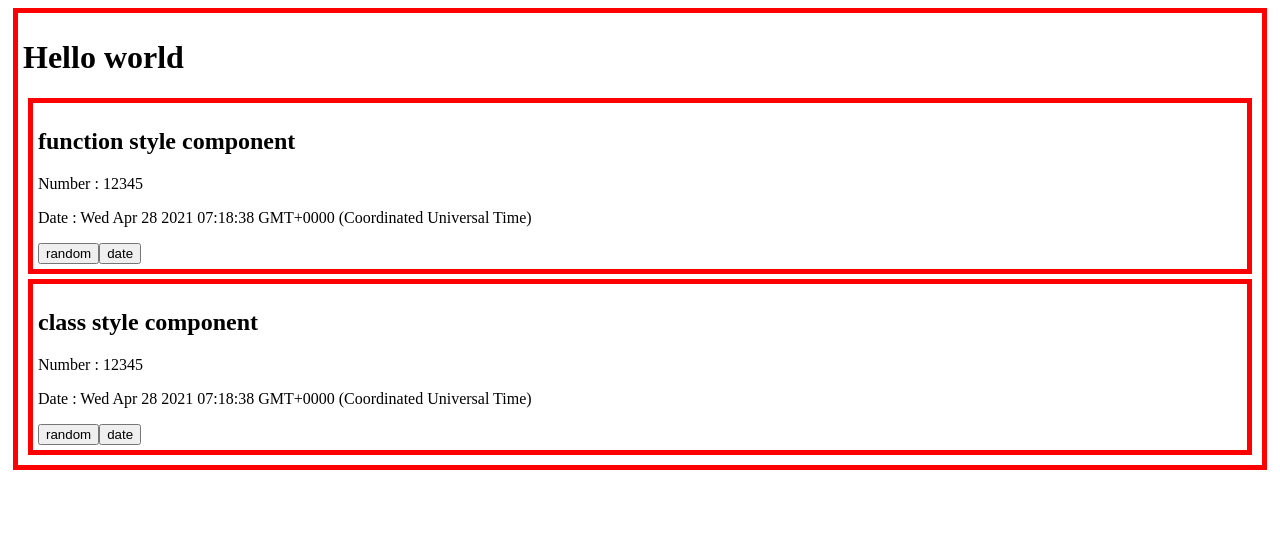
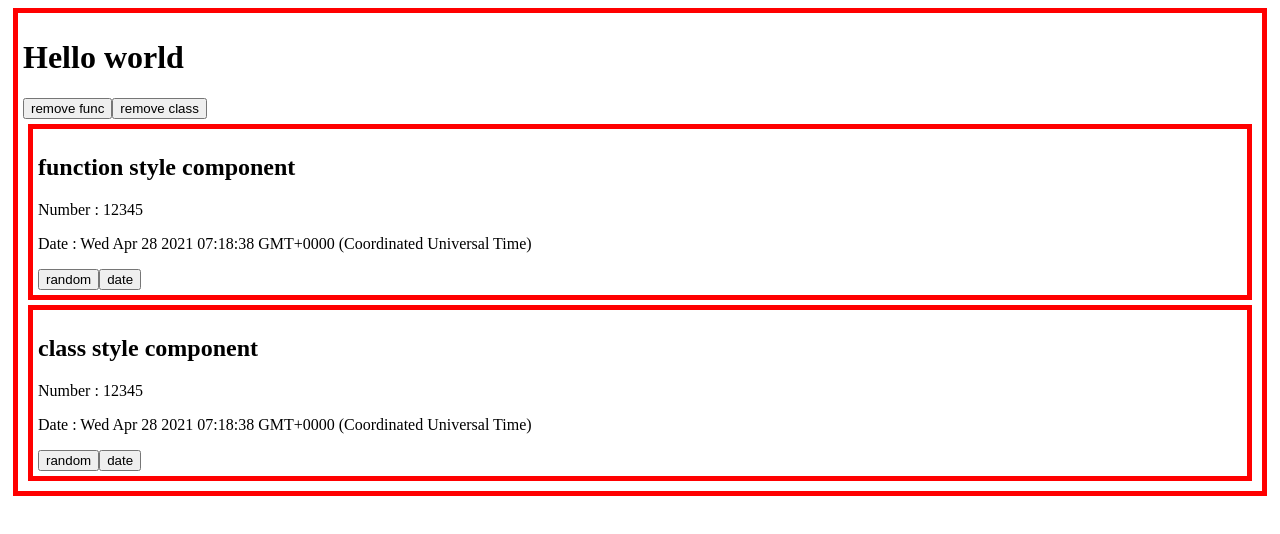
Before and after one commit to jahyun12345/react-component-tsx, a React (Create React App) app: page / in a window 1280 px wide. Shown: the top 534 px of the page. Built offline with nearby package versions, Linux system fonts and the light colour scheme.

Commit message:
* class / function component unmount testing

```diff
--- a/src/App.tsx
+++ b/src/App.tsx
@@ -1,16 +1,27 @@
-import React from 'react';
+import React, { useState } from 'react';
 import './App.css';
 import FuncComp from './component/FunComp';
 import ClassComp from './component/ClassComp';
 
-function App() {
+export default function App() {
+  var [funcShow, setFuncShow] = useState(true);
+  var [classShow, setClassShow] = useState(true);
+
   return (
     <div className="container">
       <h1>Hello world</h1>
-      <FuncComp initNumber={12345} />
-      <ClassComp initNumber={12345} />
+      <input
+        type="button"
+        value="remove func"
+        onClick={() => setFuncShow(false)}
+      />
+      <input
+        type="button"
+        value="remove class"
+        onClick={() => setClassShow(false)}
+      />
+      {funcShow && <FuncComp initNumber={12345} />}
+      {classShow && <ClassComp initNumber={12345} />}
     </div>
   );
 }
-
-export default App;
--- a/src/component/ClassComp.tsx
+++ b/src/component/ClassComp.tsx
@@ -38,6 +38,11 @@
   componentDidUpdate(nextProps:any, nextState:any) {
     console.log('%cclass => componentDidUpdate', classStyle);
   }
+  // unmount 이후 실행
+  componentWillUnmount() {
+    console.log('%cclass => componentWillUnmount', classStyle);
+  }
+
 
   clickEventHandle() {
     this.setState({number:Math.random()});
```
